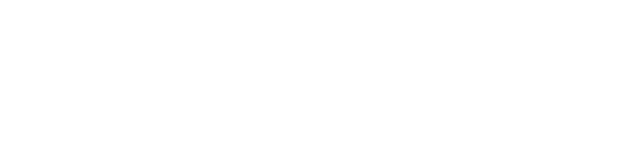
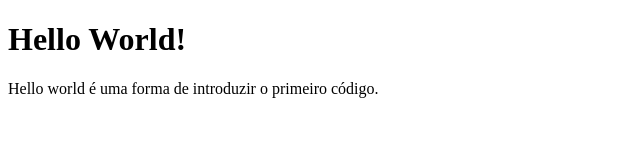
Before and after one commit to Juuh-Ribeiro/CI_CD, a plain HTML site: page index.html in a window 1280 px wide. Shown: the whole page, without its empty margins (0-640 px from the left). Drawn offline with Linux system fonts and the light colour scheme.

Commit message:
mudança html

```diff
--- a/index.html
+++ b/index.html
@@ -7,6 +7,11 @@
     <title>Document</title>
 </head>
 <body>
-
+    <div>
+        <h1> Hello World! </h1>
+    </div>
+    <div>
+        <p> Hello world é uma forma de introduzir o primeiro código.</p>
+    </div>
 </body>
 </html>
```
